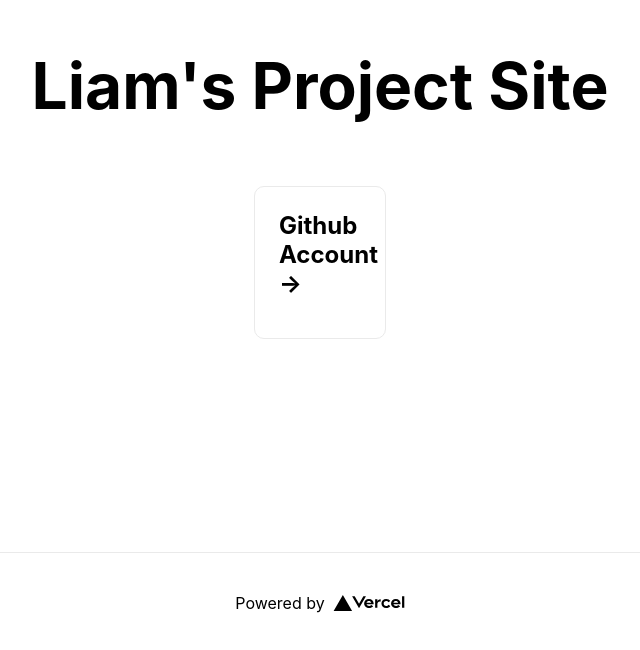
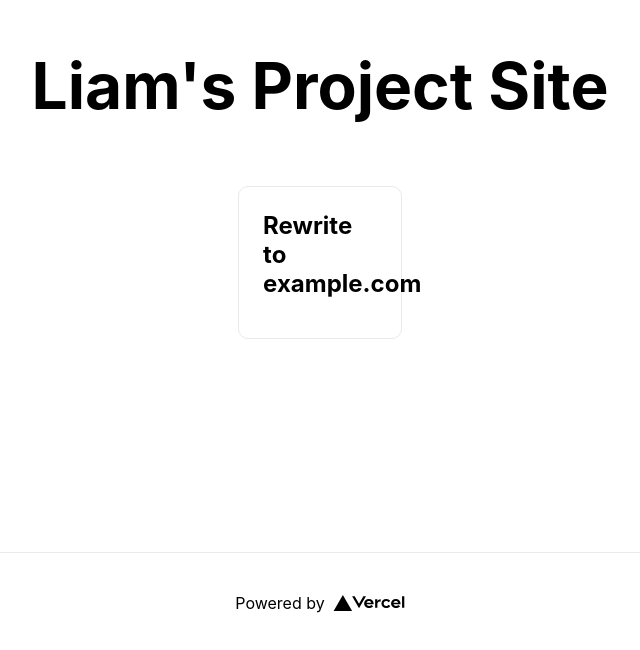
Before and after one commit to licrow/nextjs, a Next.js app: page / in a window 1280 px wide. Shown: the part 148-798 px from the top of the page, without its empty margins (320-960 px from the left). Built offline with nearby package versions, Linux system fonts and the light colour scheme.

Commit message:
Update index.js

```diff
--- a/pages/index.js
+++ b/pages/index.js
@@ -18,7 +18,7 @@ export default function Home() {
 
         <div className={styles.grid}>
           <a href="https://www.evangelionunit.one/examplepath" className={styles.card}>
-            <h2>Github Account &rarr;</h2>
+            <h2>Rewrite to example.com</h2>
           </a>
 
         </div>
```
